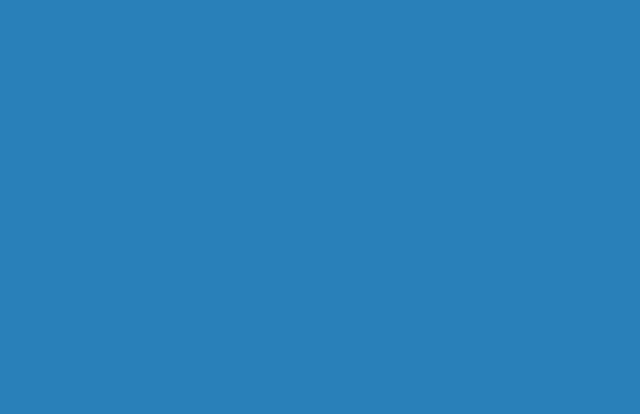
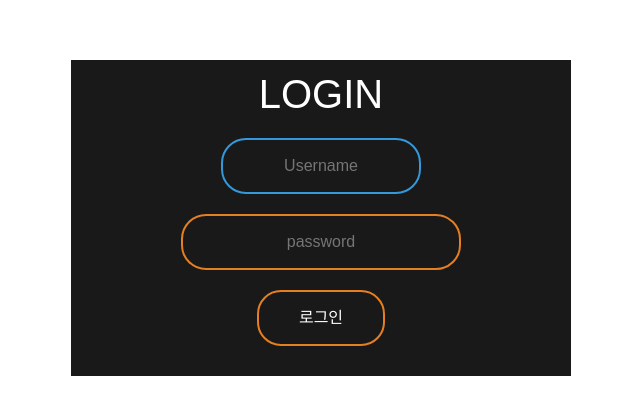
Before and after one commit to GiPyoo/inandout, a React (Create React App) app in the folder frontend/: page /login in a window 1280 px wide. Shown: the part 182-596 px from the top of the page, without its empty margins (319-959 px from the left). Built offline with nearby package versions, Linux system fonts and the light colour scheme.

Commit message:
page : login

```diff
--- a/frontend/src/App.js
+++ b/frontend/src/App.js
@@ -26,7 +26,7 @@ class App extends Component {
       <BrowserRouter>
         <Route exact path ="/payment" render = {() => <Payment callbackFromParent = {this.PaymentCallBack} />}/>
         <Route exact path ="/payment/result" render ={() => <CheckPayment data = {this.state.PaymentData} />}/>
-        <Route exact path="/signIn" component={SignIn} />
+        <Route exact path="/login" component={SignIn} />
         <Route exact path="/signUp" component={SignUp} />
         <Route exact path="/imageStore" component={ImageStore} />
       </BrowserRouter>
--- a/frontend/src/index.css
+++ b/frontend/src/index.css
@@ -10,6 +10,5 @@ html, body{
   height: 100%;
   margin: 0;
   padding: 0;
-  background: #2980b9;
   font-family: sans-serif;
 }
--- a/frontend/src/pages/SignIn.js
+++ b/frontend/src/pages/SignIn.js
@@ -1,43 +1,47 @@
 import React, { Component } from 'react';
-import { Link } from 'react-router-dom';
 import '../styles/pages/Login.css';
 import axios from 'axios';
 
 class SignIn extends Component {
-    doSignIn = async (event) => {
-        event.preventDefault();
+    constructor(props) {
+        super(props);
+        this.handleNameChange = this.handleNameChange.bind(this);
+        this.handlePasswordChange = this.handlePasswordChange.bind(this);
+        this.handleSubmit = this.handleSubmit.bind(this)
+        this.state = {
+            name: '',
+            password: ''
+        };
+    }
 
-        const requestData = {
-            email: document.getElementById('signInEmail').value,
-            password: document.getElementById('signInPassword').value
-        };
+    handleNameChange(e) {
+        this.setState({ name: e.target.value })
+    }
+    handlePasswordChange(e) {
+        this.setState({ password: e.target.value })
+    }
 
-        try {
-            const signInResponse = await axios.post(
-                'http://106.10.56.117:8080/picture-on-map/v1/accounts/login',
-                requestData);
+    handleSubmit() {
+        console.log(this.state);
+        axios.post('/picture-on-map/v1/accounts/login/process/', {
+            name: this.state.name,
+            password: this.state.password
+        }).then(function (res) {
+            console.log('성공')
+            console.log(res);
+        }).catch(function (err) {
+            console.log(err.response);
+        });
 
-            // 브라우저의 세션 스토리지에 로그인 정보 저장
-            sessionStorage.setItem('userId', signInResponse.data.data.id);
-            this.props.history.push("/");
-
-        } catch (error) {
-            alert('로그인에 실패하셨습니다.');
-        }
-    };
+    }
 
     render() {
-        const signUpButtonStyle = {
-            'color': 'white',
-            'textDecoration': 'none'
-        };
-
         return (
             <form className={"login-box"}>
                 <h1>Login</h1>
-                <input type={"text"} name={"id"} placeholder={"Username"} autoFocus autoComplete={"on"} />
-                <input type={"password"} name={"password"} placeholder={"password"} autoFocus autoComplete={"off"} />
-                <button onClick={this.doSignIn}>로그인</button>
+                <input type={"text"} onChange={this.handleNameChange} id={'username'} placeholder={"Username"} autoFocus autoComplete={"on"} />
+                <input type={"password"} onChange={this.handlePasswordChange} id={'password'} placeholder={"password"} autoFocus autoComplete={"off"} />
+                <button onClick={this.handleSubmit}>로그인</button>
             </form>
         );
     }
```
Also changed, not shown: 2 other files (tests, documents, lock files or other folders).
